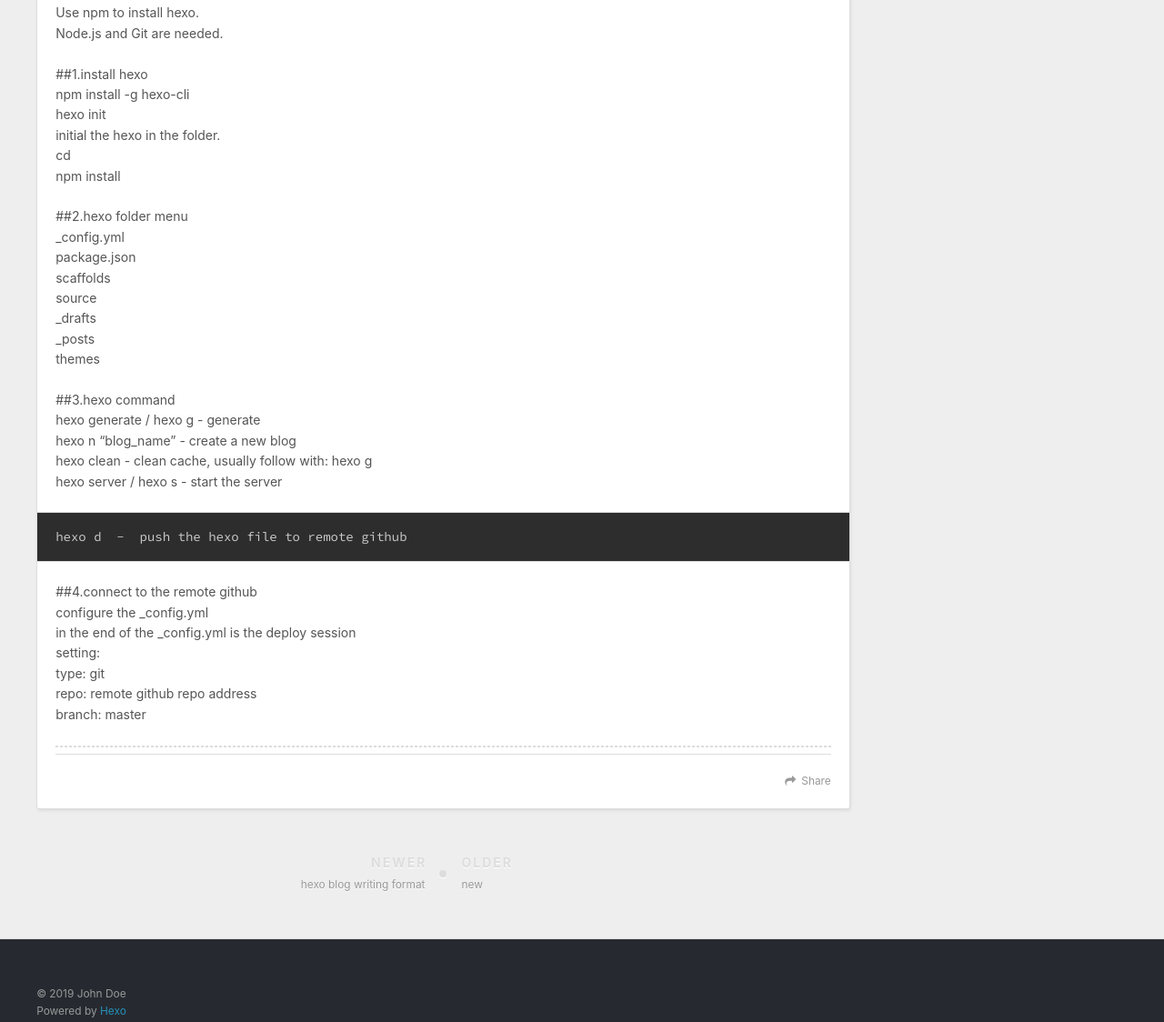
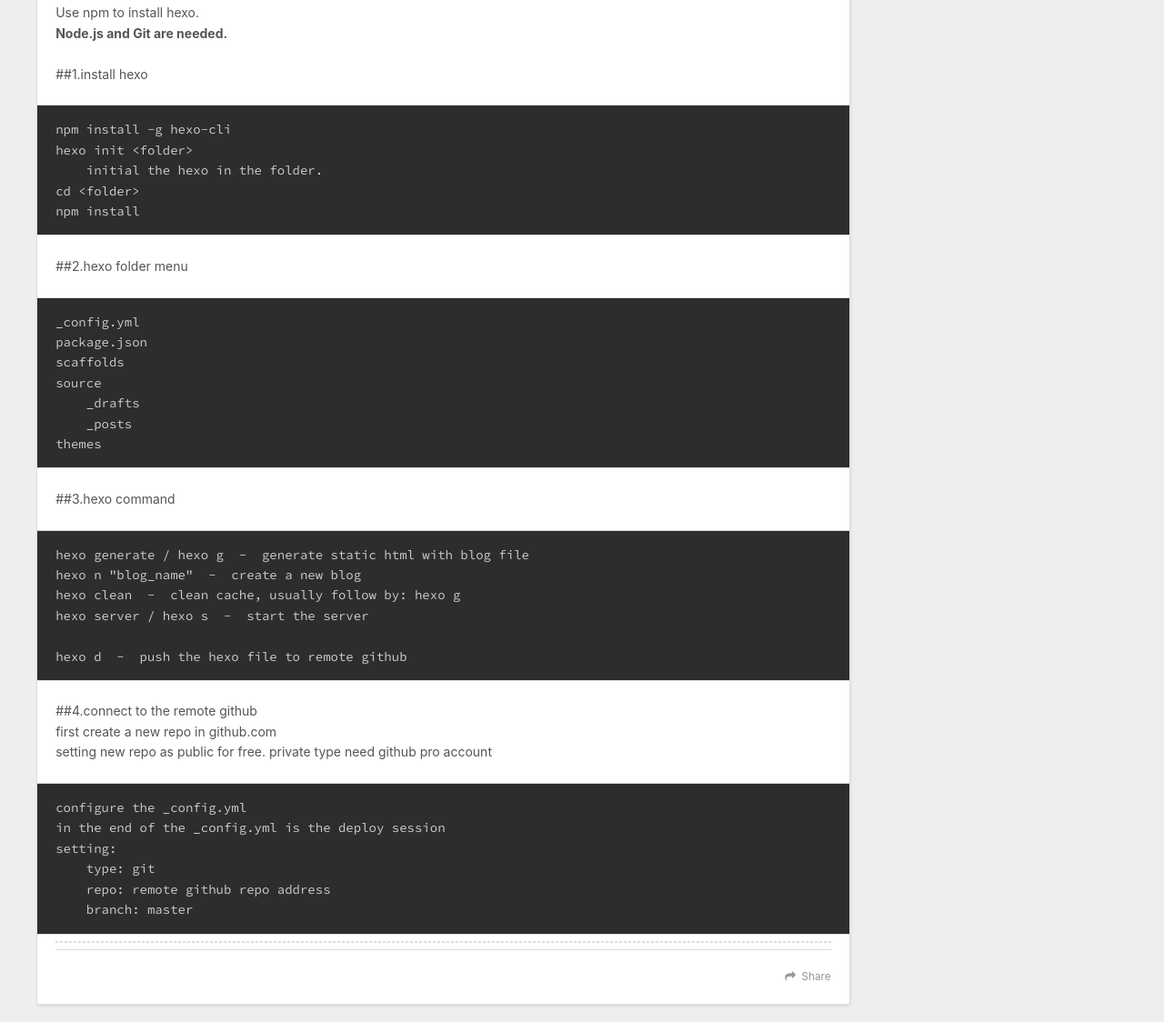
Before and after one commit to hsw51/hsw51.github.io, a plain HTML site: page 2019/07/28/hexo introduction/index.html in a window 1280 px wide. Shown: the part 659-1783 px from the top of the page at 91% size. Drawn offline with nearby package versions, Linux system fonts and the light colour scheme.

Commit message:
Site updated: 2019-07-28 18:05:29

```diff
--- a/2019/07/28/hexo-test/index.html
+++ b/2019/07/28/hexo introduction/index.html
@@ -7,17 +7,17 @@
 
   <title>hexo test | Hexo</title>
   <meta name="viewport" content="width=device-width, initial-scale=1, maximum-scale=1">
-  <meta name="description" content="hexoA tool to make your blog as static html and push it to server.  hexo installUse npm to install hexo.Node.js and Git are needed. ##1.install hexo    npm install -g hexo-cli    hexo init         ini">
+  <meta name="description" content="hexoA tool to make your blog as static html and push it to server.  hexo installUse npm to install hexo.Node.js and Git are needed. ##1.install hexo npm install -g hexo-cli hexo init &amp;lt;folder&amp;gt;">
 <meta property="og:type" content="article">
 <meta property="og:title" content="hexo test">
-<meta property="og:url" content="localhost:4000/2019/07/28/hexo-test/index.html">
+<meta property="og:url" content="localhost:4000/2019/07/28/hexo introduction/index.html">
 <meta property="og:site_name" content="Hexo">
-<meta property="og:description" content="hexoA tool to make your blog as static html and push it to server.  hexo installUse npm to install hexo.Node.js and Git are needed. ##1.install hexo    npm install -g hexo-cli    hexo init         ini">
+<meta property="og:description" content="hexoA tool to make your blog as static html and push it to server.  hexo installUse npm to install hexo.Node.js and Git are needed. ##1.install hexo npm install -g hexo-cli hexo init &amp;lt;folder&amp;gt;">
 <meta property="og:locale" content="default">
-<meta property="og:updated_time" content="2019-07-28T09:53:52.473Z">
+<meta property="og:updated_time" content="2019-07-28T10:05:03.500Z">
 <meta name="twitter:card" content="summary">
 <meta name="twitter:title" content="hexo test">
-<meta name="twitter:description" content="hexoA tool to make your blog as static html and push it to server.  hexo installUse npm to install hexo.Node.js and Git are needed. ##1.install hexo    npm install -g hexo-cli    hexo init         ini">
+<meta name="twitter:description" content="hexoA tool to make your blog as static html and push it to server.  hexo installUse npm to install hexo.Node.js and Git are needed. ##1.install hexo npm install -g hexo-cli hexo init &amp;lt;folder&amp;gt;">
 
     <link rel="alternate" href="/atom.xml" title="Hexo" type="application/atom+xml">
 
@@ -64,9 +64,9 @@
   </div>
 </header>
       <div class="outer">
-        <section id="main"><article id="post-hexo-test" class="article article-type-post" itemscope itemprop="blogPost">
+        <section id="main"><article id="post-hexo introduction" class="article article-type-post" itemscope itemprop="blogPost">
   <div class="article-meta">
-    <a href="/2019/07/28/hexo-test/" class="article-date">
+    <a href="/2019/07/28/hexo introduction/" class="article-date">
   <time datetime="2019-07-28T09:31:45.000Z" itemprop="datePublished">2019-07-28</time>
 </a>
 
@@ -88,17 +88,37 @@
 
         <h1 id="hexo"><a href="#hexo" class="headerlink" title="hexo"></a>hexo</h1><p>A tool to make your blog as static html and push it to server.</p>
 <hr>
-<h1 id="hexo-install"><a href="#hexo-install" class="headerlink" title="hexo install"></a>hexo install</h1><p>Use npm to install hexo.<br>Node.js and Git are needed.</p>
-<p>##1.install hexo<br>    npm install -g hexo-cli<br>    hexo init <folder><br>        initial the hexo in the folder.<br>    cd <folder><br>    npm install</folder></folder></p>
-<p>##2.hexo folder menu<br>    _config.yml<br>    package.json<br>    scaffolds<br>    source<br>        _drafts<br>        _posts<br>    themes</p>
-<p>##3.hexo command<br>    hexo generate / hexo g  -  generate<br>    hexo n “blog_name”  -  create a new blog<br>    hexo clean  -  clean cache, usually follow with: hexo g<br>    hexo server / hexo s  -  start the server</p>
-<pre><code>hexo d  -  push the hexo file to remote github</code></pre><p>##4.connect to the remote github<br>    configure the _config.yml<br>    in the end of the _config.yml is the deploy session<br>    setting:<br>        type: git<br>        repo: remote github repo address<br>        branch: master</p>
-<hr>
+<h1 id="hexo-install"><a href="#hexo-install" class="headerlink" title="hexo install"></a>hexo install</h1><p>Use npm to install hexo.<br><strong>Node.js and Git are needed.</strong></p>
+<p>##1.install hexo</p>
+<pre><code>npm install -g hexo-cli
+hexo init &lt;folder&gt;
+    initial the hexo in the folder.
+cd &lt;folder&gt;
+npm install</code></pre><p>##2.hexo folder menu</p>
+<pre><code>_config.yml
+package.json
+scaffolds
+source
+    _drafts
+    _posts
+themes</code></pre><p>##3.hexo command</p>
+<pre><code>hexo generate / hexo g  -  generate static html with blog file
+hexo n &quot;blog_name&quot;  -  create a new blog
+hexo clean  -  clean cache, usually follow by: hexo g
+hexo server / hexo s  -  start the server
+
+hexo d  -  push the hexo file to remote github</code></pre><p>##4.connect to the remote github<br>    first create a new repo in github.com<br>    setting new repo as public for free. private type need github pro account </p>
+<pre><code>configure the _config.yml
+in the end of the _config.yml is the deploy session
+setting:
+    type: git
+    repo: remote github repo address
+    branch: master</code></pre><hr>
 
 
     </div>
     <footer class="article-footer">
-      <a data-url="localhost:4000/2019/07/28/hexo-test/" data-id="cjymshxhb00021g7ksbht3pz9" class="article-share-link">Share</a>
+      <a data-url="localhost:4000/2019/07/28/hexo introduction/" data-id="cjymssdgc0002xo7kc0xhqfpk" class="article-share-link">Share</a>
 
 
     </footer>
@@ -160,7 +180,7 @@
           </li>
 
           <li>
-            <a href="/2019/07/28/hexo-test/">hexo test</a>
+            <a href="/2019/07/28/hexo introduction/">hexo test</a>
           </li>
 
           <li>
```
Also changed, not shown: 2019/07/28/hello-world/index.html (+2 -2 lines), 2019/07/28/hexo-blog-writing-format/index.html (+3 -3 lines), 2019/07/28/new/index.html (+3 -3 lines), archives/2019/07/index.html (+3 -3 lines), archives/2019/index.html (+3 -3 lines), archives/index.html (+3 -3 lines), index.html (+34 -14 lines).
